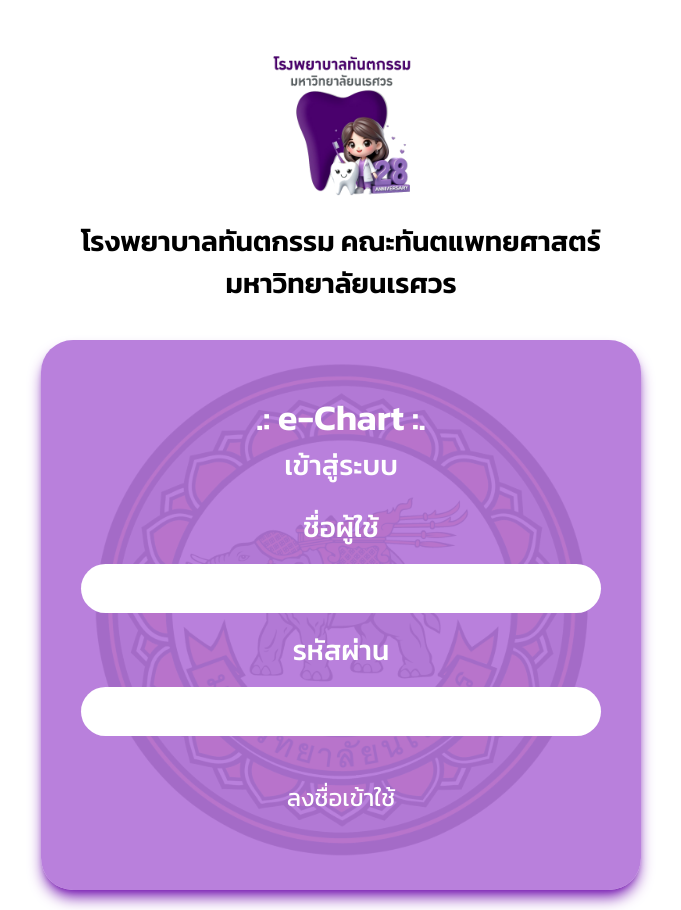
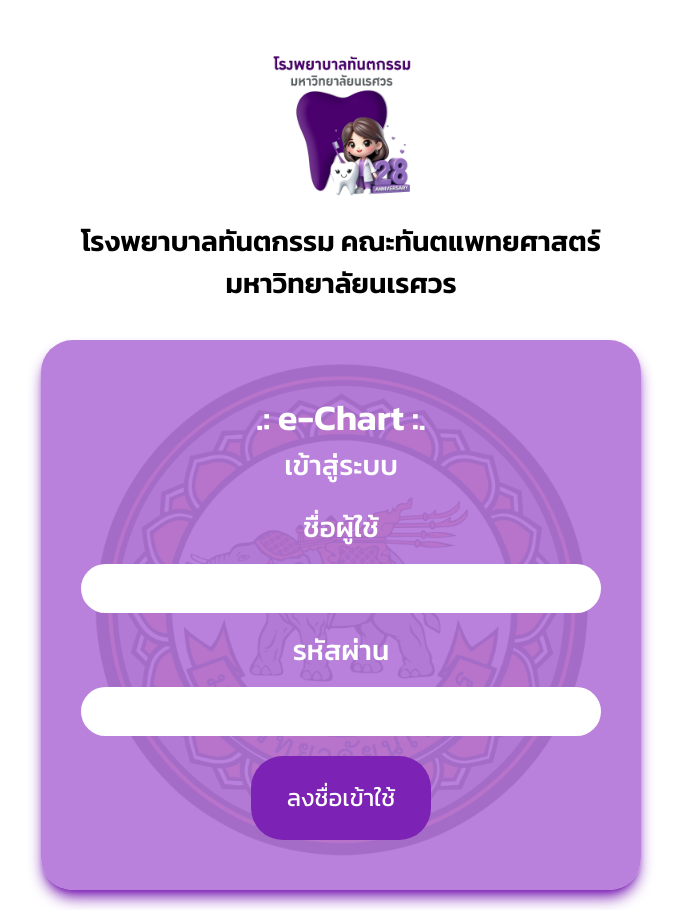
Before and after one commit to MackyVZ1/TS-SeniorProject, a React (Vite) app in the folder frontend/: page / in a window 1280 px wide. Shown: the whole page, without its empty margins (299-980 px from the left). Built offline with nearby package versions, Linux system fonts and the light colour scheme.

Commit message:
edit button color

```diff
--- a/frontend/src/components/Button.tsx
+++ b/frontend/src/components/Button.tsx
@@ -13,8 +13,8 @@
 
 function Button({ type, backgroundColor, className, style, children }: Props) {
   const classes: string[] = [
-    `bg-[${colors.primary}] w-[140px] p-4 rounded-3xl transition-all transform duration-300 text-white text-base
-    hover:cursor-pointer hover:bg-[${colors.primary}]/70
+    `bg-[#7C22B4] w-[140px] p-4 rounded-3xl transition-all transform duration-300 text-white text-base
+    hover:cursor-pointer hover:bg-[#7C22B4]/70
     md:w-[180px] md:p-6 md:rounded-4xl md:text-[24px]`,
   ];
   const customStyle: React.CSSProperties = {};
```
